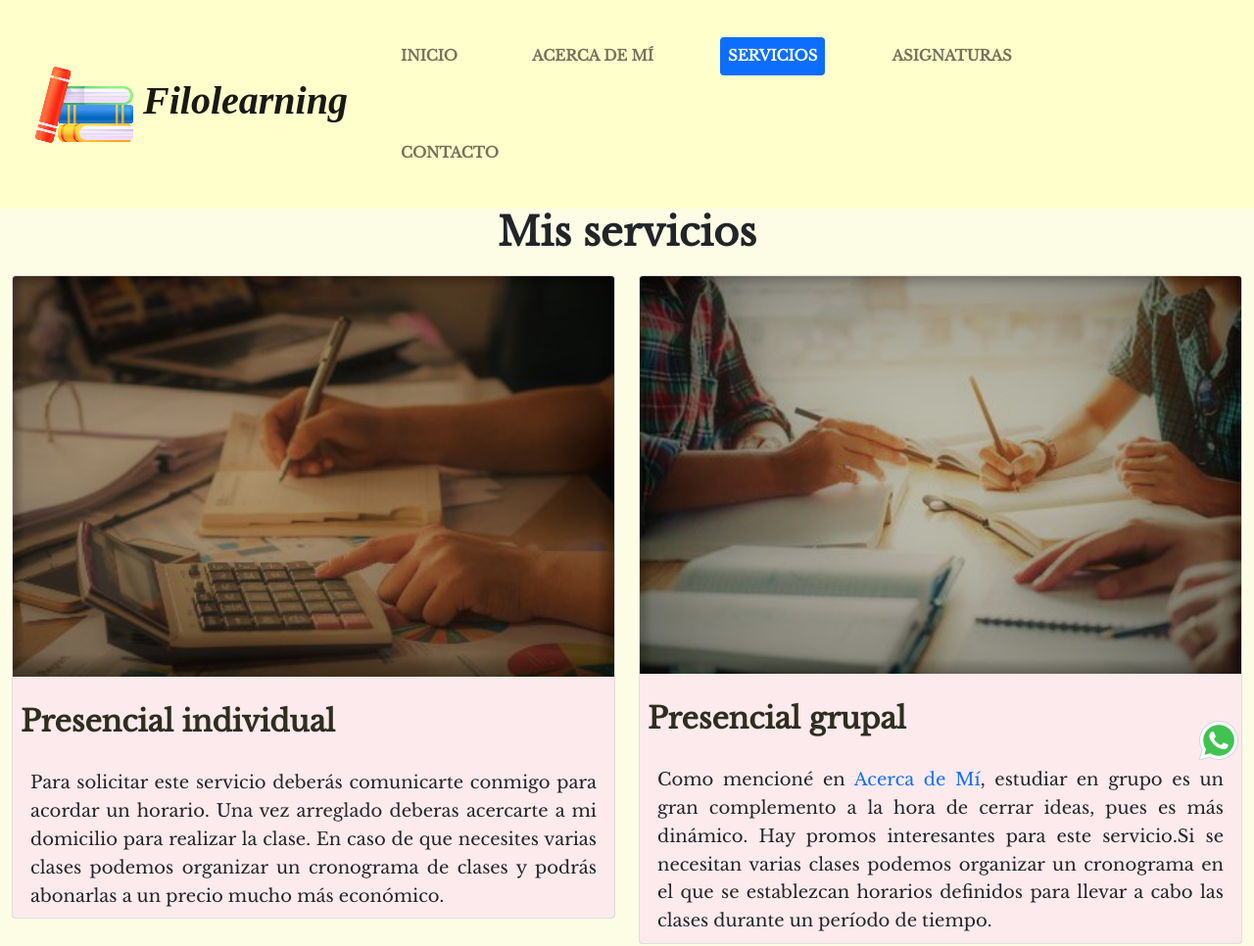
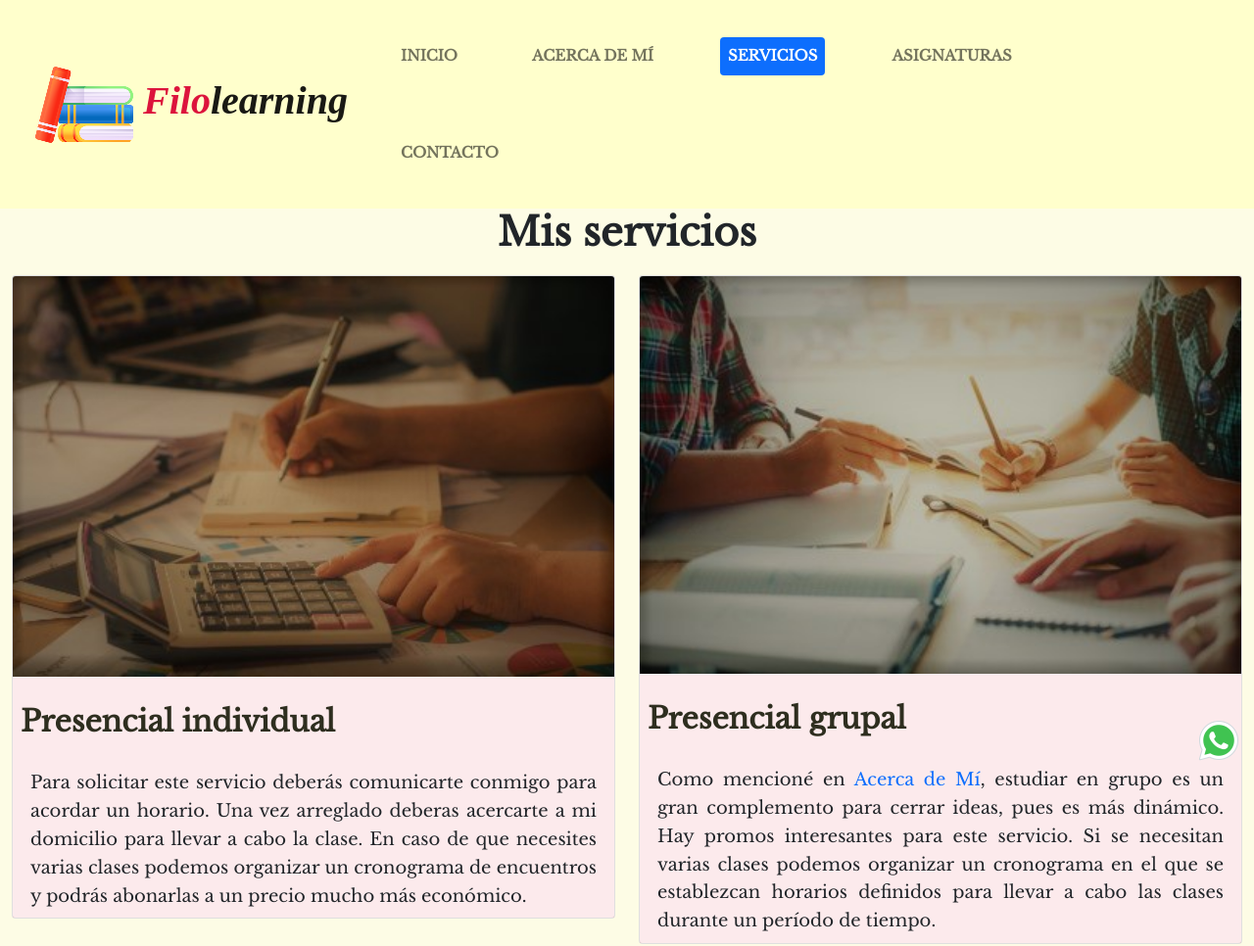
Before and after one commit to Fede-Ramirez/filolearning__sass, a website: page views/servicios.html in a window 1280 px wide. Shown: the top 966 px of the page at 98% size. Drawn offline with nearby package versions, Linux system fonts and the light colour scheme; a web font is replaced by a local one.

Commit message:
Agregado de comentarios

```diff
--- a/scss/components/_footer.scss
+++ b/scss/components/_footer.scss
@@ -8,6 +8,10 @@ footer {
 				font-style: italic;
 				font-weight: bold;
 				color: black;
+				.logo__nombre{
+                     color: crimson;
+                     font-family: $logoFont;
+				}
 	    	}
 		    .mailLogo{
 			    width: 32px;
--- a/scss/components/_header.scss
+++ b/scss/components/_header.scss
@@ -7,6 +7,10 @@ header {
 					font-family: $logoFont;
 					font-style: italic;
 					font-weight: bold;
+					.logo__nombre{
+						color: crimson;
+						font-family: $logoFont;
+					}
 				}
 			div{
 				ul{
--- a/views/servicios.html
+++ b/views/servicios.html
@@ -28,7 +28,7 @@
              <div class="container-fluid">
                  <a class="navbar-brand tipografiaLogo" href="../index.html">
                  	 <img src="../assets/img/logo_filolearning.png" alt="logo" class="logo">
-                   Filolearning
+                    <span class="logo__nombre">Filo</span>learning
                  </a>
                  <button class="navbar-toggler" type="button" data-bs-toggle="collapse" data-bs-target="#navbarNav" aria-controls="navbarNav" aria-expanded="false" aria-label="Toggle navigation">
                    <span class="navbar-toggler-icon"></span>
@@ -74,7 +74,7 @@
                 <img src="../assets/img/educacion_presencial.jpg" class="card-img-top" alt="presencial individual">
                 <div class="card-body bg-danger p-2 text-dark bg-opacity-10">
                    <h5 class="card-title edicionEncabezados">Presencial individual</h5>
-                   <p class="card-text edicionParrafos">Para solicitar este servicio deberás comunicarte conmigo para acordar un horario. Una vez arreglado deberas acercarte a mi domicilio para realizar la clase. En caso de que necesites varias clases podemos organizar un cronograma de clases y podrás abonarlas a un precio mucho más económico.</p>
+                   <p class="card-text edicionParrafos">Para solicitar este servicio deberás comunicarte conmigo para acordar un horario. Una vez arreglado deberas acercarte a mi domicilio para llevar a cabo la clase. En caso de que necesites varias clases podemos organizar un cronograma de encuentros y podrás abonarlas a un precio mucho más económico.</p>
                  </div>
              </div>
 		   </div>
@@ -85,7 +85,7 @@
                 <img src="../assets/img/presencial_grupal.jpg" class="card-img-top" alt="presencial grupal">
                 <div class="card-body bg-danger p-2 text-dark bg-opacity-10">
                    <h5 class="card-title edicionEncabezados">Presencial grupal</h5>
-                   <p class="card-text edicionParrafos">Como mencioné en <a href="acerca_de_mi.html">Acerca de Mí</a>, estudiar en grupo es un gran complemento a la hora de cerrar ideas, pues es más dinámico. Hay promos interesantes para este servicio.Si se necesitan varias clases podemos organizar un cronograma en el que se establezcan horarios definidos para llevar a cabo las clases durante un período de tiempo.</p>
+                   <p class="card-text edicionParrafos">Como mencioné en <a href="acerca_de_mi.html">Acerca de Mí</a>, estudiar en grupo es un gran complemento para cerrar ideas, pues es más dinámico. Hay promos interesantes para este servicio. Si se necesitan varias clases podemos organizar un cronograma en el que se establezcan horarios definidos para llevar a cabo las clases durante un período de tiempo.</p>
                  </div>
              </div>
         </div>
@@ -112,7 +112,7 @@
                 <img src="../assets/img/educacion_online_dos.jpg" class="card-img-top" alt="online individual">
                 <div class="card-body bg-danger p-2 text-dark bg-opacity-10">
                    <h5 class="card-title edicionEncabezados">Online individual</h5>
-                   <p class="card-text edicionParrafos">Para solicitar este servicio deberás comunicarte conmigo para acordar un horario y realizar la clase vía Zoom o Google Meet. El pago es por adelantado y si necesitas varias clases podemos establecer horarios definidos semanales, lo cual te permitirá abonarlas a un precio más económico.</p>
+                   <p class="card-text edicionParrafos">Para solicitar este servicio deberás comunicarte conmigo para acordar un horario y realizar la clase vía Zoom o Google Meet. El pago es por adelantado y si necesitas varias clases podemos establecer horarios definidos semanales de encuentros virtuales, lo cual te permitirá abonarlas a un precio más económico.</p>
                  </div>
              </div>
 		   </div>
@@ -197,13 +197,15 @@
       <div class="col-lg-4 col-sm-12 col-12 footer__sections">
           <a href="index.html" class="logo__anchor d-flex flex-row justify-content-center align-items-end">
                <img src="../assets/img/logo_filolearning.png" alt="logo" class="logo">
-               <p class="tipografiaLogo">Filolearning</p>
+               <p class="tipografiaLogo"> <span class="logo__nombre">Filo</span>learning</p>
           </a>
       </div>
       <!-- Cierre logo -->
+      <!-- Copyright -->
       <div class="col-lg-12 col-sm-12 col-12 d-flex justify-content-center align-items-center footer__sections">
               <p class="copyright__texto">© 2022 filolearning all rights reserved</p>
       </div>
+      <!-- Cierre copyright -->
   </footer>
  </div>
  <!-- Fin pie de página -->
```
Also changed, not shown: index.html (+2 -2 lines), views/acerca_de_mi.html (+4 -2 lines), views/asignaturas.html (+4 -2 lines), views/contacto.html (+4 -2 lines), css/estilo.css.
